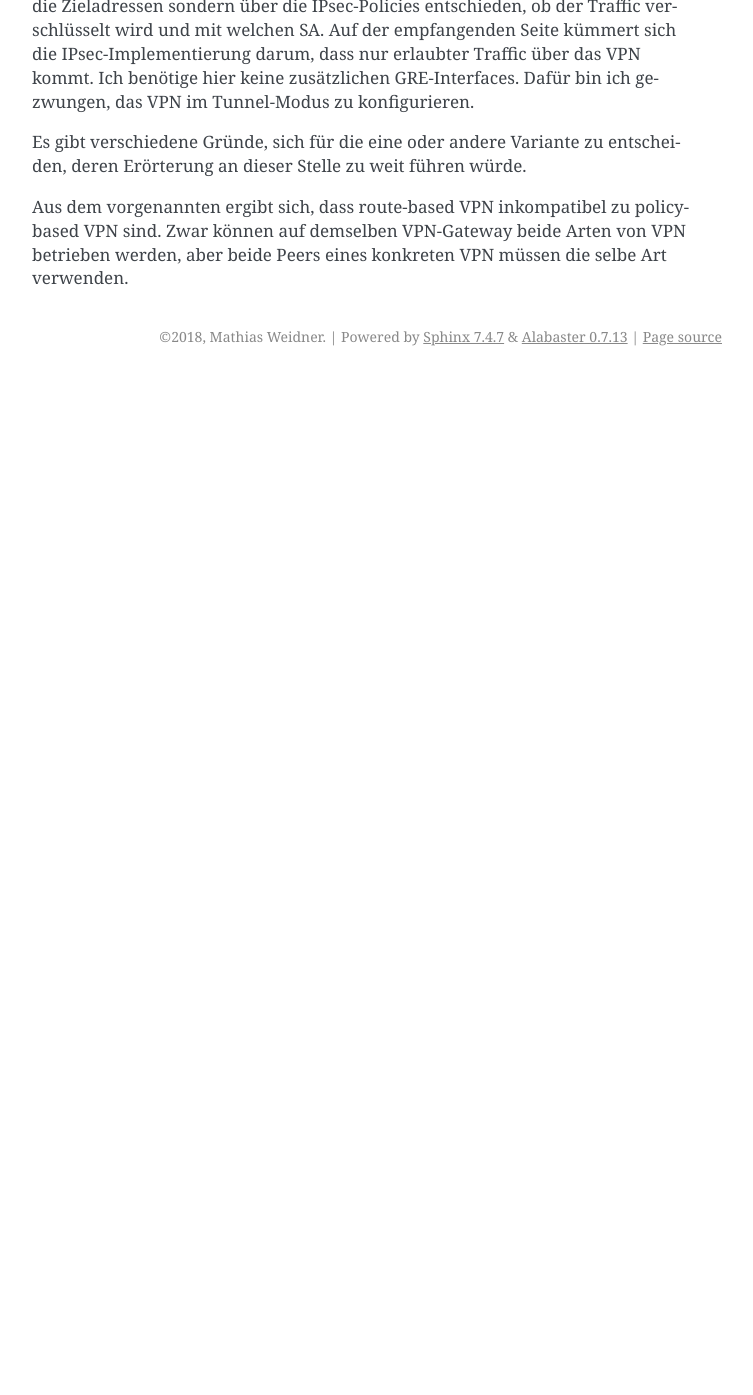
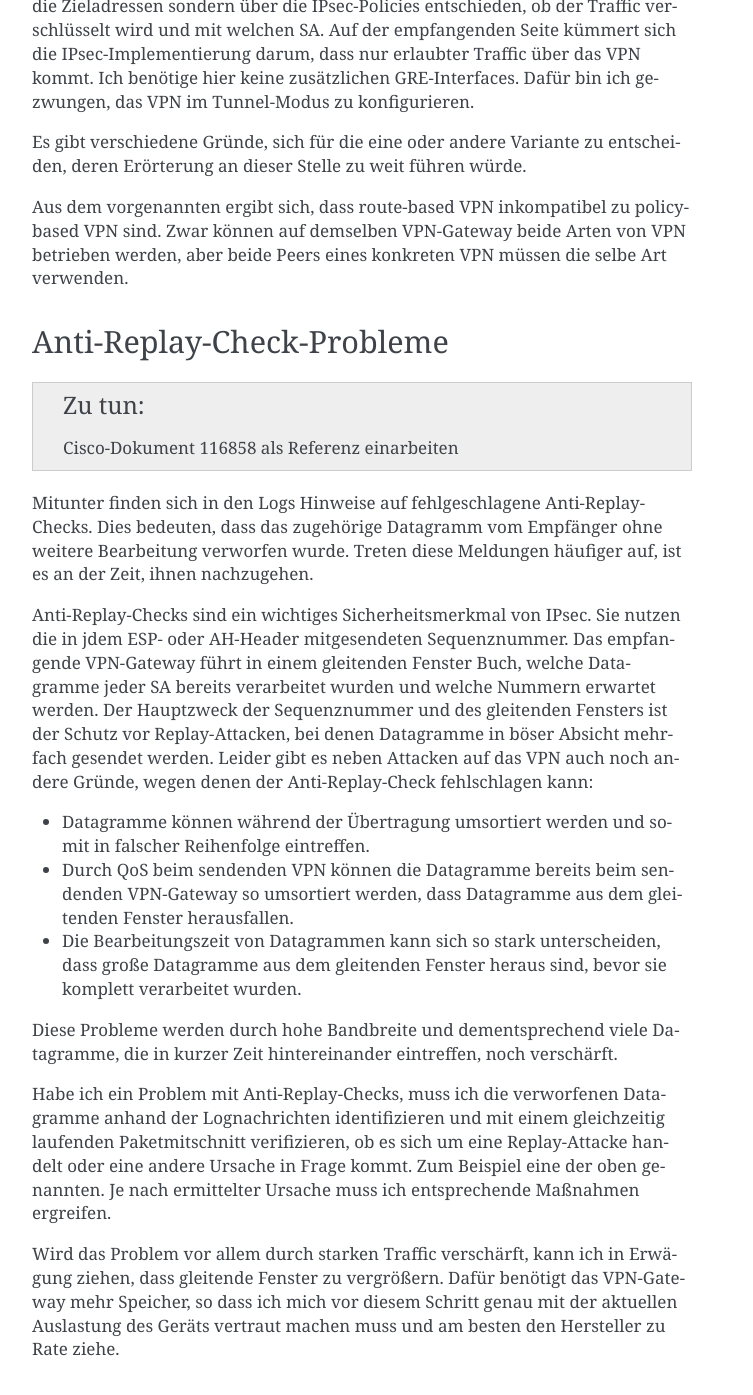
Before and after one commit to matwei-books/Fehlersuche-bei-IPsec-VPN-mit-IKEv2, a Sphinx documentation site: the page built from source/fehler/ursachen.rst, in a window 1280 px wide and 1400 px high, scrolled down 11254 px. Shown: the top 1395 px of the window, without its empty margins (388-1141 px from the left). Built offline with Sphinx 7.4.7, drawn with Linux system fonts in a browser that asks for light colours; cross-references to code outside the pages are shown as plain code; before the commit the page ends 11630 px from its top, so only the background shows below that; some of the changed text lies outside the part shown.

Commit message:
Anti-Replay-Check-Fehler

```diff
--- a/source/fehler/ursachen.rst
+++ b/source/fehler/ursachen.rst
@@ -576,3 +576,54 @@ policy-based VPN sind.
 Zwar können auf demselben VPN-Gateway beide Arten von VPN betrieben
 werden, aber beide Peers eines konkreten VPN müssen die selbe Art
 verwenden.
+
+Anti-Replay-Check-Probleme
+--------------------------
+
+.. todo:: Cisco-Dokument 116858 als Referenz einarbeiten
+
+Mitunter finden sich in den Logs Hinweise auf fehlgeschlagene
+Anti-Replay-Checks.
+Dies bedeuten, dass das zugehörige Datagramm vom Empfänger ohne weitere
+Bearbeitung verworfen wurde.
+Treten diese Meldungen häufiger auf, ist es an der Zeit, ihnen
+nachzugehen.
+
+Anti-Replay-Checks sind ein wichtiges Sicherheitsmerkmal von IPsec.
+Sie nutzen die in jdem ESP- oder AH-Header mitgesendeten Sequenznummer.
+Das empfangende VPN-Gateway führt in einem gleitenden Fenster Buch,
+welche Datagramme jeder SA bereits verarbeitet wurden und welche Nummern
+erwartet werden.
+Der Hauptzweck der Sequenznummer und des gleitenden Fensters ist der
+Schutz vor Replay-Attacken, bei denen Datagramme in böser Absicht
+mehrfach gesendet werden.
+Leider gibt es neben Attacken auf das VPN auch noch andere Gründe, wegen
+denen der Anti-Replay-Check fehlschlagen kann:
+
+* Datagramme können während der Übertragung umsortiert werden und somit
+  in falscher Reihenfolge eintreffen.
+
+* Durch QoS beim sendenden VPN können die Datagramme bereits beim
+  sendenden VPN-Gateway so umsortiert werden, dass Datagramme aus dem
+  gleitenden Fenster herausfallen.
+
+* Die Bearbeitungszeit von Datagrammen kann sich so stark unterscheiden,
+  dass große Datagramme aus dem gleitenden Fenster heraus sind, bevor
+  sie komplett verarbeitet wurden.
+
+Diese Probleme werden durch hohe Bandbreite und dementsprechend viele
+Datagramme, die in kurzer Zeit hintereinander eintreffen, noch
+verschärft.
+
+Habe ich ein Problem mit Anti-Replay-Checks, muss ich die verworfenen
+Datagramme anhand der Lognachrichten identifizieren und mit einem
+gleichzeitig laufenden Paketmitschnitt verifizieren, ob es sich um eine
+Replay-Attacke handelt oder eine andere Ursache in Frage kommt.
+Zum Beispiel eine der oben genannten.
+Je nach ermittelter Ursache muss ich entsprechende Maßnahmen ergreifen.
+
+Wird das Problem vor allem durch starken Traffic verschärft, kann ich in
+Erwägung ziehen, dass gleitende Fenster zu vergrößern.
+Dafür benötigt das VPN-Gateway mehr Speicher, so dass ich mich vor
+diesem Schritt genau mit der aktuellen Auslastung des Geräts vertraut
+machen muss und am besten den Hersteller zu Rate ziehe.
```
